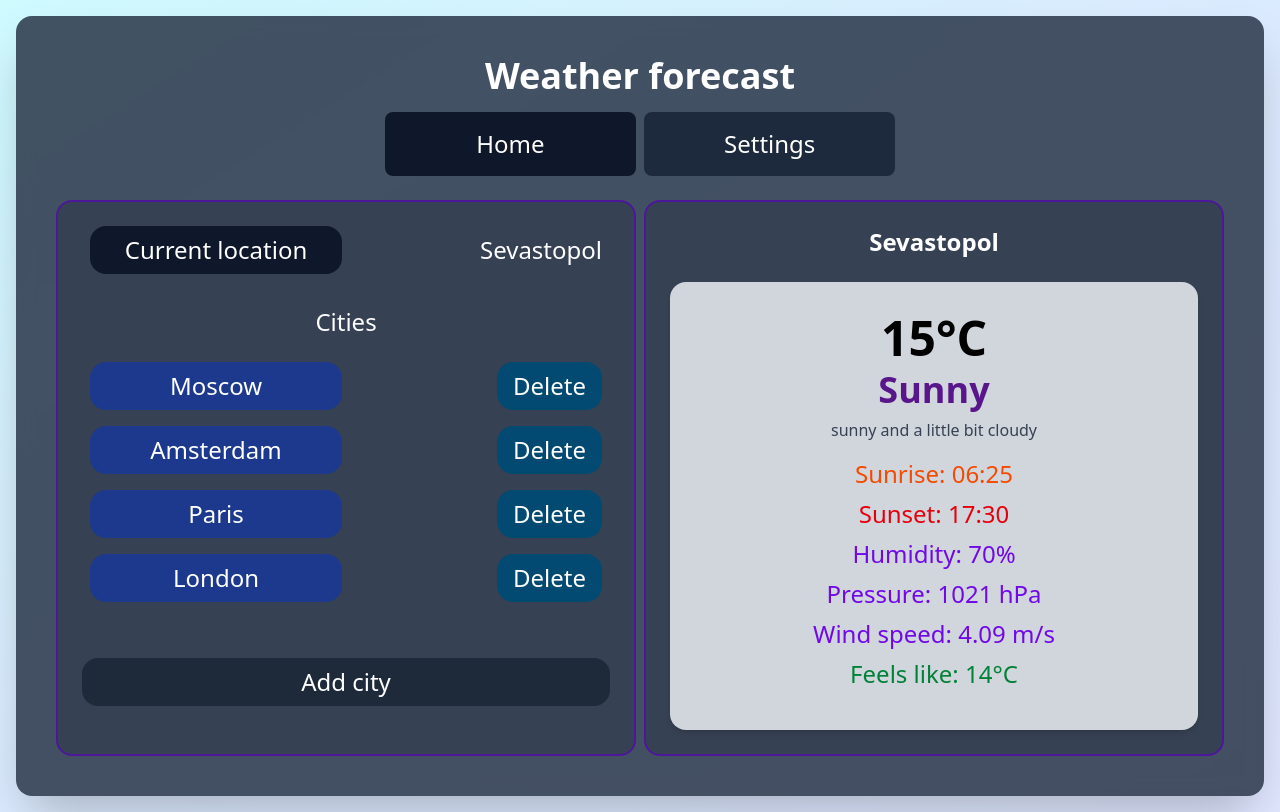
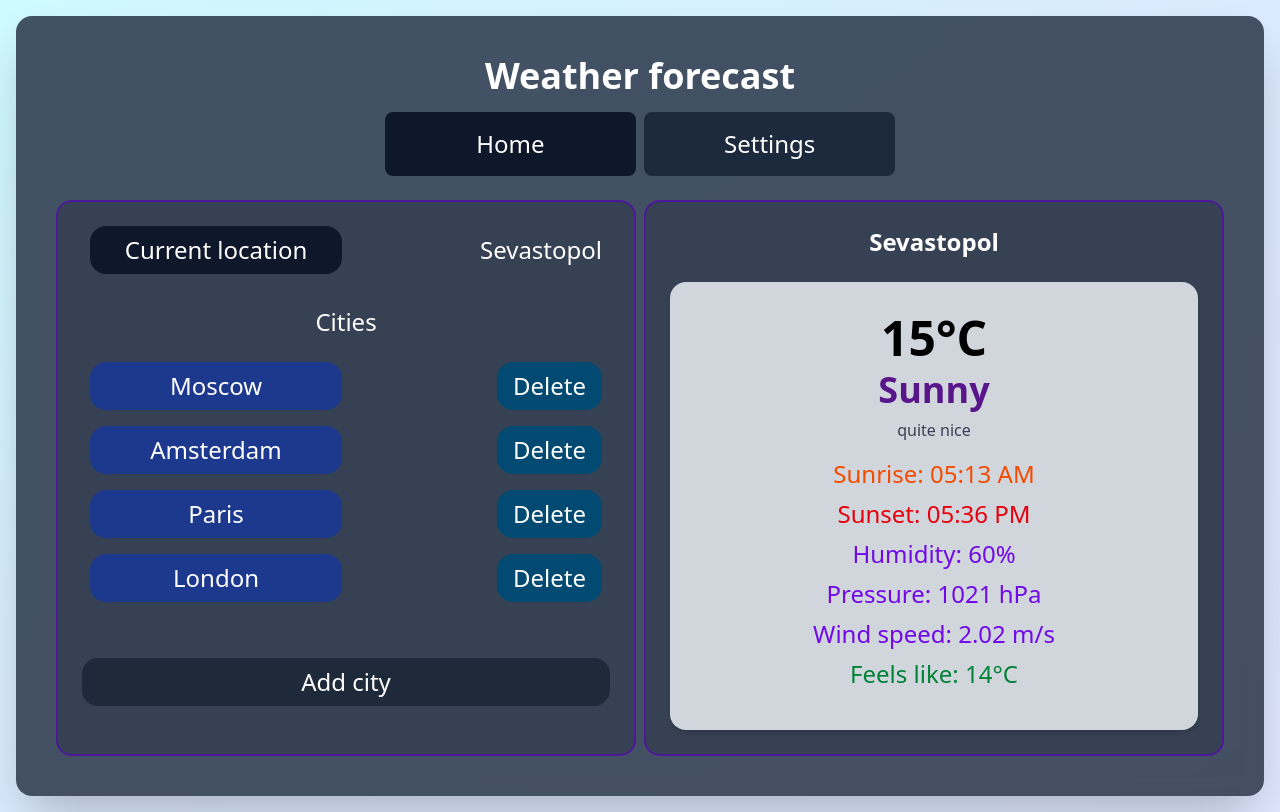
Before and after one commit to semenbushmanov/weather-forecast-app, a React (Vite) app: page / in a window 1280 px wide. Built offline with nearby package versions, Linux system fonts and the light colour scheme.

Commit message:
Add mock weather request function, add variables, divide homepage into components

```diff
--- /dev/null
+++ b/src/components/CitiesBlock.tsx
@@ -0,0 +1,29 @@
+interface CityBlockProps {
+  currentLocation: string;
+  cities: string[];
+}
+
+export default function CitiesBlock({ currentLocation, cities }: CityBlockProps) {
+  return (
+    <div className="flex flex-col p-4 sm:p-6 bg-gray-700 rounded-2xl border-2 border-violet-900">
+      <div className="grid grid-cols-2 gap-2 px-2 mb-8 items-center">
+        <button className=" text-white text-sm sm:text-lg md:text-2xl transition-all duration-300 bg-slate-900 hover:bg-blue-900 rounded-2xl p-2 cursor-pointer">Current location</button>
+        <div className="flex justify-end">
+          <p className="text-white text-sm sm:text-lg md:text-2xl">{currentLocation}</p>
+        </div>
+      </div>
+      <h2 className="text-white text-sm sm:text-lg md:text-2xl text-center font-medium mb-6">Cities</h2>
+      {cities.map(city => {
+        return (
+          <div className="grid grid-cols-2 gap-2 px-2 mb-4 items-center">
+            <button className="text-white text-sm sm:text-lg md:text-2xl transition-all duration-300 bg-blue-900 hover:bg-blue-800 rounded-2xl p-2 cursor-pointer">{city}</button>
+            <div className="flex justify-end">
+              <button className="text-white text-sm sm:text-lg md:text-2xl transition-all duration-300 bg-sky-900 hover:bg-sky-800 rounded-2xl py-2 px-4 cursor-pointer">Delete</button>
+            </div>
+          </div>
+        )
+      })}
+      <button className="mt-10 text-white text-sm sm:text-lg md:text-2xl transition-all duration-300 bg-gray-800 hover:bg-blue-900 rounded-2xl p-2 cursor-pointer">Add city</button>
+    </div>
+  )
+}
--- /dev/null
+++ b/src/components/WeatherCard.tsx
@@ -0,0 +1,28 @@
+import { type WeatherData } from "../services/getWeather";
+
+interface WeatherCardProps {
+  data: WeatherData;
+}
+
+export default function WeatherCard({ data }: WeatherCardProps) {
+  return (
+    <div className="flex flex-col p-4 sm:p-6 bg-gray-700 rounded-2xl border-2 border-violet-900">
+      <h2 className="text-white text-sm sm:text-lg md:text-2xl text-center font-bold mb-6">{data.name}</h2>
+      <div className="flex flex-col p-8 bg-gray-300 shadow-md rounded-2xl text-center">
+        <p className="text-5xl text-black font-semibold mb-2">{data.main.temp}°C</p>
+        <p className="text-3xl md:text-4xl text-purple-900 font-semibold mb-2">{data.weather[0].main}</p>
+        <p className="text-1xl text-gray-700 mb-4">{data.weather[0].description}</p>
+        <p className="text-sm sm:text-lg md:text-2xl text-orange-600 mb-2">Sunrise:{" "}
+          {new Date(data.sys.sunrise * 1000).toLocaleTimeString("en-EN", {hour: "2-digit", minute: "2-digit",})}
+        </p>
+        <p className="text-sm sm:text-lg md:text-2xl text-red-600 mb-2">Sunset:{" "}
+          {new Date(data.sys.sunset * 1000).toLocaleTimeString("en-EN", {hour: "2-digit", minute: "2-digit",})}
+        </p>
+        <p className="text-sm sm:text-lg md:text-2xl text-violet-700 mb-2">Humidity: {data.main.humidity}%</p>
+        <p className="text-sm sm:text-lg md:text-2xl text-violet-700 mb-2">Pressure: {data.main.pressure} hPa</p>
+        <p className="text-sm sm:text-lg md:text-2xl text-violet-700 mb-2">Wind speed: {data.wind.speed} m/s</p>
+        <p className="text-sm sm:text-lg md:text-2xl text-green-700 mb-2">Feels like: {data.main.feels_like}°C</p>
+      </div>
+    </div>
+  )
+}
--- a/src/pages/Home.tsx
+++ b/src/pages/Home.tsx
@@ -1,54 +1,36 @@
+import { useState, useEffect } from "react";
+import { type WeatherData, getMockWeatherByCoordinates } from "../services/getWeather";
+import WeatherCard from "../components/WeatherCard";
+import CitiesBlock from "../components/CitiesBlock";
+
 export default function Home() {
+  const [weather, setWeather] = useState<WeatherData | null>(null);
+  const [loading, setLoading] = useState<boolean>(true);
+  const [error, setError] = useState<string | null>(null);
+
+  useEffect(() => {
+    async function loadWeatherData(lat: number, lon: number) {
+      try {
+        setLoading(true);
+        setError(null);
+        const weather = await getMockWeatherByCoordinates(lat, lon);
+        setWeather(weather);
+      } catch (err) {
+        setError(`Failed to load weather data: ${String(err)}`);
+      } finally {
+        setLoading(false);
+      }
+    }
+
+    loadWeatherData(27.34, 35.87);
+  }, []);
+
   return (
     <div className="flex flex-col-reverse lg:grid lg:grid-cols-2 gap-2 w-full rounded-2xl mt-6">
-      <div className="flex flex-col p-4 sm:p-6 bg-gray-700 rounded-2xl border-2 border-violet-900">
-        <div className="grid grid-cols-2 gap-2 px-2 mb-8 items-center">
-          <button className=" text-white text-sm sm:text-lg md:text-2xl transition-all duration-300 bg-slate-900 hover:bg-blue-900 rounded-2xl p-2 cursor-pointer">Current location</button>
-          <div className="flex justify-end">
-            <p className="text-white text-sm sm:text-lg md:text-2xl">Sevastopol</p>
-          </div>
-        </div>
-        <h2 className="text-white text-sm sm:text-lg md:text-2xl text-center font-medium mb-6">Cities</h2>
-        <div className="grid grid-cols-2 gap-2 px-2 mb-4 items-center">
-          <button className="text-white text-sm sm:text-lg md:text-2xl transition-all duration-300 bg-blue-900 hover:bg-blue-800 rounded-2xl p-2 cursor-pointer">Moscow</button>
-          <div className="flex justify-end">
-            <button className="text-white text-sm sm:text-lg md:text-2xl transition-all duration-300 bg-sky-900 hover:bg-sky-800 rounded-2xl py-2 px-4 cursor-pointer">Delete</button>
-          </div>
-        </div>
-        <div className="grid grid-cols-2 gap-2 px-2 mb-4 items-center">
-          <button className="text-white text-sm sm:text-lg md:text-2xl transition-all duration-300 bg-blue-900 hover:bg-blue-800 rounded-2xl p-2 cursor-pointer">Amsterdam</button>
-          <div className="flex justify-end">
-            <button className="text-white text-sm sm:text-lg md:text-2xl transition-all duration-300 bg-sky-900 hover:bg-sky-800 rounded-2xl py-2 px-4 cursor-pointer">Delete</button>
-          </div>
-        </div>
-        <div className="grid grid-cols-2 gap-2 px-2 mb-4 items-center">
-          <button className="text-white text-sm sm:text-lg md:text-2xl transition-all duration-300 bg-blue-900 hover:bg-blue-800 rounded-2xl p-2 cursor-pointer">Paris</button>
-          <div className="flex justify-end">
-            <button className="text-white text-sm sm:text-lg md:text-2xl transition-all duration-300 bg-sky-900 hover:bg-sky-800 rounded-2xl py-2 px-4 cursor-pointer">Delete</button>
-          </div>
-        </div>
-        <div className="grid grid-cols-2 gap-2 px-2 mb-4 items-center">
-          <button className="text-white text-sm sm:text-lg md:text-2xl transition-all duration-300 bg-blue-900 hover:bg-blue-800 rounded-2xl p-2 cursor-pointer">London</button>
-          <div className="flex justify-end">
-            <button className="text-white text-sm sm:text-lg md:text-2xl transition-all duration-300 bg-sky-900 hover:bg-sky-800 rounded-2xl py-2 px-4 cursor-pointer">Delete</button>
-          </div>
-        </div>
-        <button className="mt-10 text-white text-sm sm:text-lg md:text-2xl transition-all duration-300 bg-gray-800 hover:bg-blue-900 rounded-2xl p-2 cursor-pointer">Add city</button>
-      </div>
-      <div className="flex flex-col p-4 sm:p-6 bg-gray-700 rounded-2xl border-2 border-violet-900">
-        <h2 className="text-white text-sm sm:text-lg md:text-2xl text-center font-bold mb-6">Sevastopol</h2>
-        <div className="flex flex-col p-8 bg-gray-300 shadow-md rounded-2xl text-center">
-          <p className="text-5xl text-black font-semibold mb-2">15°C</p>
-          <p className="text-3xl md:text-4xl text-purple-900 font-semibold mb-2">Sunny</p>
-          <p className="text-1xl text-gray-700 mb-4">sunny and a little bit cloudy</p>
-          <p className="text-sm sm:text-lg md:text-2xl text-orange-600 mb-2">Sunrise: 06:25</p>
-          <p className="text-sm sm:text-lg md:text-2xl text-red-600 mb-2">Sunset: 17:30</p>
-          <p className="text-sm sm:text-lg md:text-2xl text-violet-700 mb-2">Humidity: 70%</p>
-          <p className="text-sm sm:text-lg md:text-2xl text-violet-700 mb-2">Pressure: 1021 hPa</p>
-          <p className="text-sm sm:text-lg md:text-2xl text-violet-700 mb-2">Wind speed: 4.09 m/s</p>
-          <p className="text-sm sm:text-lg md:text-2xl text-green-700 mb-2">Feels like: 14°C</p>
-        </div>
-      </div>
+      <CitiesBlock currentLocation="Sevastopol" cities={['Moscow', 'Amsterdam', 'Paris', 'London']} />
+      {loading && <p>Loading...</p>}
+      {error && <p>{error}</p>}
+      {weather && <WeatherCard data={weather} />}
     </div>
   )
 }
--- a/src/services/getWeather.ts
+++ b/src/services/getWeather.ts
@@ -1,24 +1,64 @@
 export interface WeatherData {
-  name: string
+  name: string;
   main: {
     temp: number
     feels_like: number
     humidity: number
     pressure: number
-  }
+  };
   wind: {
     speed: number
-  }
+  };
   weather: Array<{
     main: string
     description: string
-  }>
+  }>;
   sys: {
     sunrise: number
     sunset: number
-  }
+  };
   coord: {
     lat: number
     lon: number
-  }
+  };
 }
+
+export function getMockWeatherByCoordinates(lat: number, lon: number): Promise<WeatherData> {
+  return new Promise((resolve, reject) => {
+    setTimeout(() => {
+      if (lat && lon) {
+        resolve({
+            name: 'Sevastopol',
+            coord: {
+              lat: lat,
+              lon: lon,
+            },
+            main: {
+              temp: 15,
+              humidity: 60,
+              pressure: 1021,
+              feels_like: 14
+            },
+            wind: {
+              speed: 2.02
+            },
+            weather: [
+              {
+                main: 'Sunny',
+                description: 'quite nice'
+              }
+            ],
+            sys: {
+              sunrise: 1726636384,
+              sunset: 1726680975
+            }
+        });
+      } else {
+        reject({
+          status: 404,
+          message: 'Not Found'
+        });
+      }
+    }, 500);
+  });
+}
```
